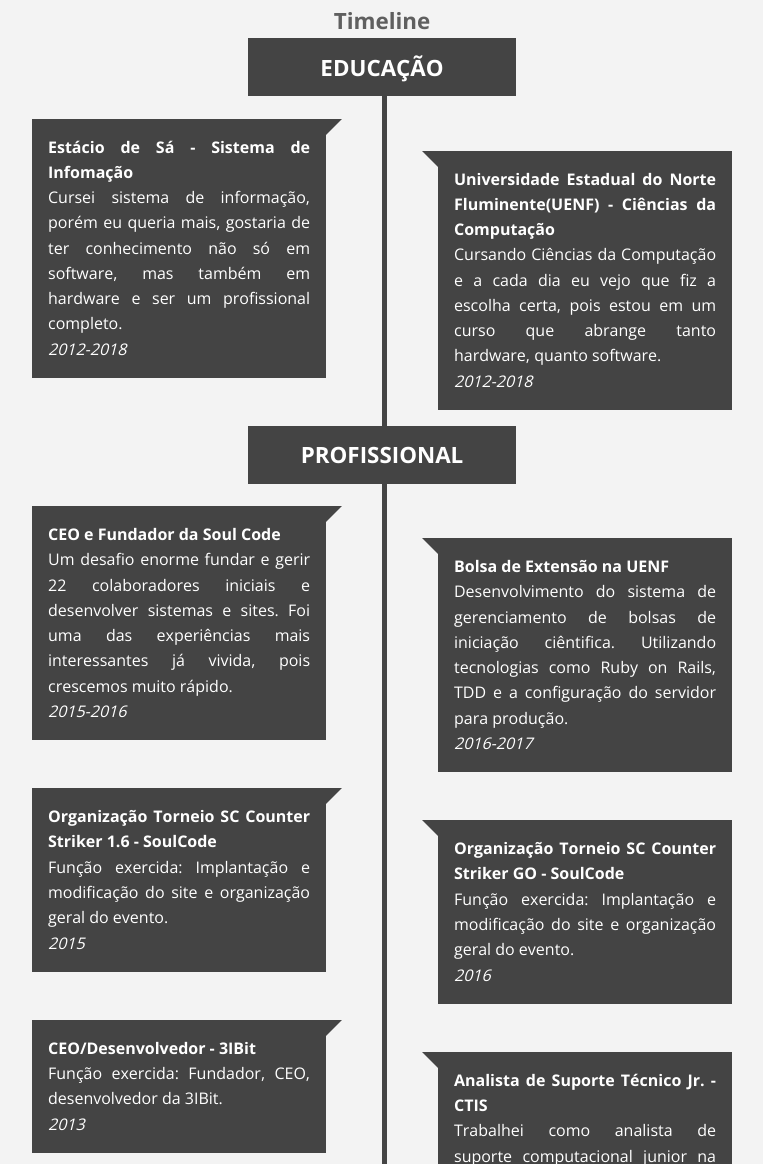
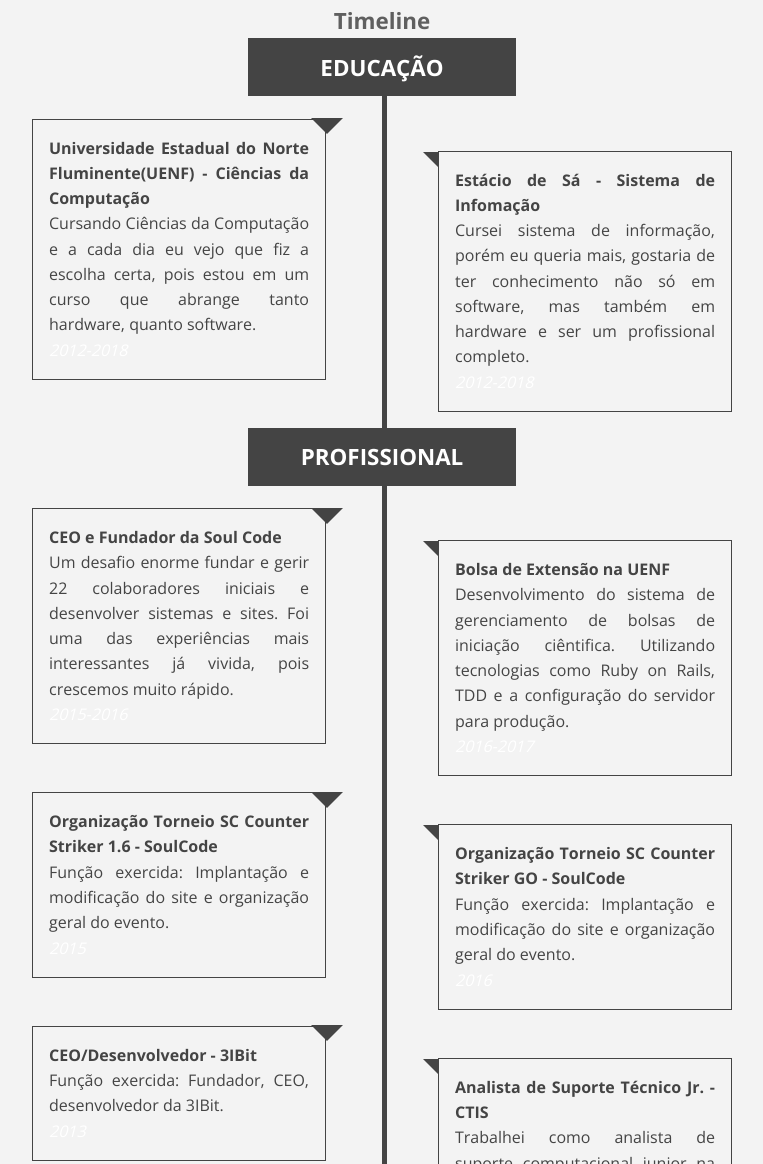
Before and after one commit to rodolfopeixoto/site-rodolfopeixoto, a website: page site/curriculo.html in a window 1280 px wide. Shown: the part 443-1607 px from the top of the page, without its empty margins (258-1021 px from the left). Drawn offline with nearby package versions, Linux system fonts and the light colour scheme.

Commit message:
Fixed gulp style and change style curriculo

```diff
--- a/site/assets/css/curriculum.css
+++ b/site/assets/css/curriculum.css
@@ -13,15 +13,15 @@
 
 
 .timeline p {
-    color: white;
+    color: #444;
 }
 
 .timeline h3 {
-    color: white;
+    color: #444;
 }
 
 
-.timeline time {
+.timeline span {
     color: white;
 }
 
@@ -55,10 +55,11 @@
   z-index: 1;
 }
 .timeline li {
-  background: #444444;
-  padding: 1em;
-  margin-bottom: 1em;
-  position: relative;
+    background: transparent;
+    padding: 1em;
+    margin-bottom: 1em;
+    position: relative;
+    border: 1px solid #444;
 }
 .timeline li:before {
   content: '';
@@ -73,7 +74,7 @@
 .timeline h3 {
   margin-top: 0;
 }
-.timeline time {
+.timeline span {
   font-style: italic;
 }
 
@@ -104,8 +105,9 @@
   .timeline li:nth-child(odd):before {
     border-top: 1em solid #444444;
     border-right: 1em solid transparent;
-    right: -1em;
+    right: -1.1em;
     left: auto;
+    top: -0.1em;
   }
   .timeline li:nth-of-type(2n+1) {
     clear: both;
--- a/site/curriculo.html
+++ b/site/curriculo.html
@@ -23,7 +23,7 @@
   <![endif]-->
 
   <link rel="icon" href="favicon.ico">
-  <!-- build:css assets/css/style.css -->
+  <!-- build:css assets/css/style4.css -->
   <link rel="stylesheet" href="assets/css/reset.css">
   <link rel="stylesheet" href="assets/css/base.css">
   <link rel="stylesheet" href="assets/css/global.css">
@@ -90,16 +90,18 @@
 
           <h2 class="open-sans">EDUCAÇÃO</h2>
 
-      <li>
-        <h3 class="open-sans">Universidade Estadual do Norte Fluminente(UENF) - Ciências da Computação</h3>
-        <p class="open-sans"> Cursando Ciências da Computação e a cada dia eu vejo que fiz a escolha certa, pois estou em um curso que abrange tanto hardware, quanto software.</p>
-        <time class="open-sans">2012-2018</time>
-      </li>
 
       <li>
         <h3 class="open-sans">Estácio de Sá - Sistema de Infomação</h3>
         <p class="open-sans">Cursei sistema de informação, porém eu queria mais, gostaria de ter conhecimento não só em software, mas também em hardware e ser um profissional completo.</p>
-        <time class="open-sans">2012-2018</time>
+        <span class="open-sans">2012-2018</span>
+      </li>
+
+
+      <li>
+        <h3 class="open-sans">Universidade Estadual do Norte Fluminente(UENF) - Ciências da Computação</h3>
+        <p class="open-sans"> Cursando Ciências da Computação e a cada dia eu vejo que fiz a escolha certa, pois estou em um curso que abrange tanto hardware, quanto software.</p>
+        <span class="open-sans">2012-2018</span>
       </li>
 
       </ul>
@@ -113,52 +115,52 @@
       <li>
         <h3 class="open-sans">Bolsa de Extensão na UENF</h3>
         <p class="open-sans">  Desenvolvimento do sistema de gerenciamento de bolsas de iniciação ciêntifica. Utilizando tecnologias como Ruby on Rails, TDD e a configuração do servidor para produção.</p>
-        <time class="open-sans">2016-2017</time>
+        <span class="open-sans">2016-2017</span>
       </li>
 
       <li>
         <h3  class="open-sans">CEO e Fundador da Soul Code</h3>
         <p class="open-sans">Um desafio enorme fundar e gerir 22 colaboradores iniciais e desenvolver sistemas e sites. Foi uma das experiências mais interessantes já vivida, pois crescemos muito rápido.</p>
-        <time class="open-sans">2015-2016</time>
+        <span class="open-sans">2015-2016</span>
       </li>
 
       <li>
         <h3  class="open-sans">Organização Torneio SC Counter Striker GO - SoulCode</h3>
         <p class="open-sans">Função exercida: Implantação e modificação do site e organização geral do evento.</p>
-        <time class="open-sans">2016</time>
+        <span class="open-sans">2016</span>
       </li>
 
       <li>
         <h3  class="open-sans">Organização Torneio SC Counter Striker 1.6 - SoulCode</h3>
         <p class="open-sans">Função exercida: Implantação e modificação do site e organização geral do evento.</p>
-        <time class="open-sans">2015</time>
+        <span class="open-sans">2015</span>
       </li>
 
       <li>
         <h3  class="open-sans">Analista de Suporte Técnico Jr. - CTIS</h3>
         <p class="open-sans">Trabalhei como analista de suporte computacional junior na CTIS, prestavamos serviço para a rede PETROBRAS, foi uma ótima experiência, pois pude ter o contato com uma grande empresa e a adquirir conhecimento para ser mais profissional ainda.</p>
-        <time class="open-sans">2014-2015</time>
+        <span class="open-sans">2014-2015</span>
       </li>
 
 
       <li>
         <h3  class="open-sans">CEO/Desenvolvedor - 3IBit</h3>
         <p class="open-sans">Função exercida: Fundador, CEO, desenvolvedor da 3IBit.</p>
-        <time class="open-sans">2013</time>
+        <span class="open-sans">2013</span>
       </li>
 
 
       <li>
         <h3  class="open-sans">Litoral Tintas - Auxiliar Administrativo</h3>
         <p class="open-sans">Trabalhei desenvolvendo panfletos promocionais, cartas e envelopes personalizados para a empresa. Comecei a desenvolver o site da empresa, mas não pude dar continuidade, pois havia passado para a UENF para cursa ciência da computação.</p>
-        <time class="open-sans">2011</time>
+        <span class="open-sans">2011</span>
       </li>
 
 
       <li>
         <h3  class="open-sans">Easy Comp. Internacional - Instrutor de Informática</h3>
         <p class="open-sans">Função exercida: Auxiliar os alunos nos erros de softwares, explicar conteúdos não entendidos por eles, Manutenção dos Microcomputadores(Antivírus, formatação, Backup e etc...), Explicação do conteúdo( Pacote Office, Corel, Photoshop, WebDesign, Contabilidade, Administração e outros cursos)</p>
-        <time class="open-sans">2010</time>
+        <span class="open-sans">2010</span>
       </li>
 
 
@@ -171,12 +173,12 @@
       <li>
         <h3>Graduated College</h3>
         <p>It only took, like, two years.</p>
-        <time>December 2012</time>
+        <span>December 2012</span>
       </li>
       <li>
         <h3>Graduated Community College</h3>
         <p>Studying Aerospace Engineering.</p>
-        <time>May 2012</time>
+        <span>May 2012</span>
       </li>
 
 
```
